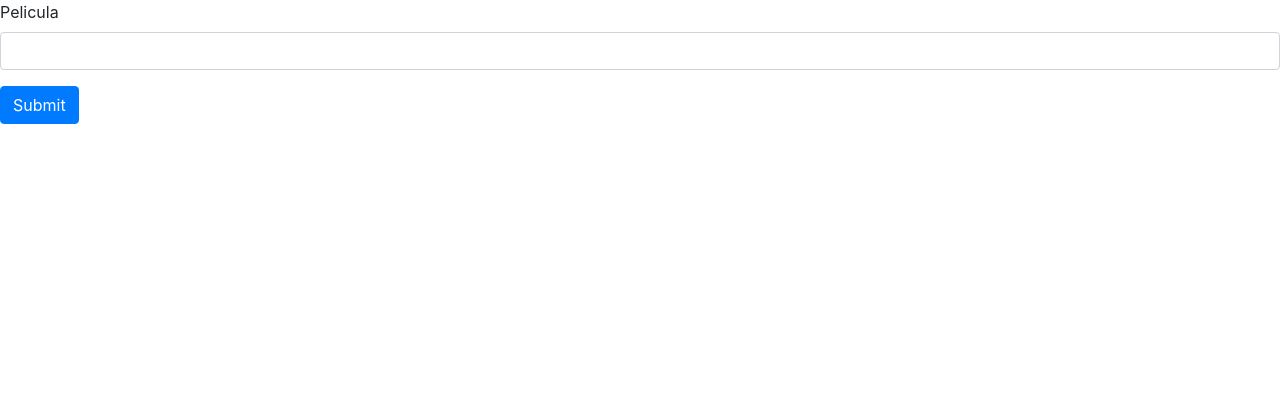
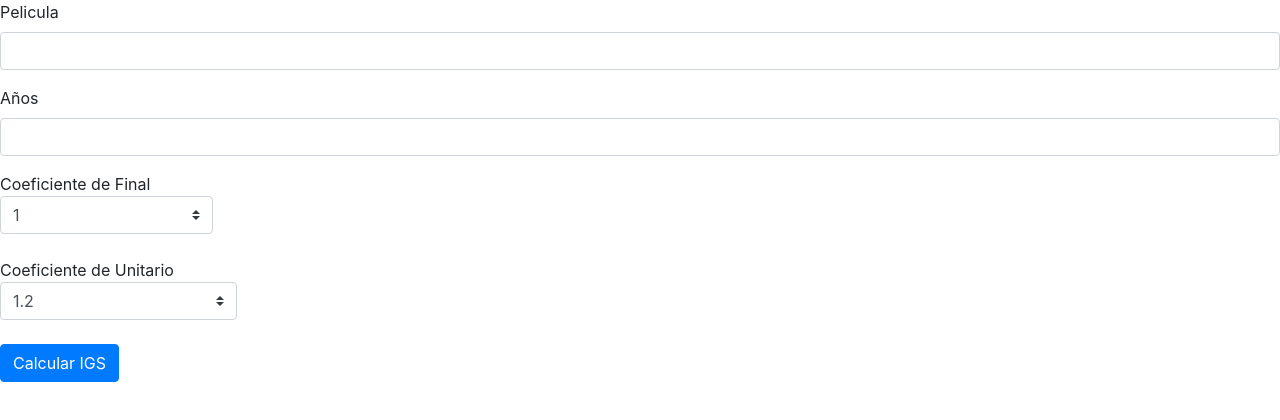
Before and after one commit to LeandroLuque/juego-con-react, a React app: page / in a window 1280 px wide. Built offline with nearby package versions, Linux system fonts and the light colour scheme.

Commit message:
añado handlers

```diff
--- a/src/components/Buscador.js
+++ b/src/components/Buscador.js
@@ -7,31 +7,55 @@ class Buscador extends Component {
     constructor(props) {
         super(props);
         this.state = {
-            value: "",
+            movie: "",
             est: 0,
-            cf: 0,
-            cu: 0,
-            ae: 0
+            cf: 1,
+            cu: 1.2,
+            ae: 0,
+            IGS: 0
         };
 
-        this.handleChange = this.handleChange.bind(this);
+        this.handleChangeMovie = this.handleChangeMovie.bind(this);
+        this.handleChangeYears = this.handleChangeYears.bind(this);
+        this.handleChangeCF = this.handleChangeCF.bind(this);
+        this.handleChangeCU = this.handleChangeCU.bind(this);
         this.handleSubmit = this.handleSubmit.bind(this);
     }
 
-    handleChange(event) {
-        this.setState({value: event.target.value});
+    handleChangeMovie(event) {
+        this.setState({movie: event.target.value});
+    }
+
+    handleChangeYears(event) {
+        this.setState({ae: event.target.value});
+    }
+
+    handleChangeCF(event) {
+        this.setState({cf: event.target.value});
+    }
+
+    handleChangeCU(event) {
+        this.setState({cu: event.target.value});
     }
 
     handleSubmit(event) {
+        alert(this.state.ae * 2);
         this.searchIMDB(this.state.value);
         event.preventDefault();
 
     }
 
     searchIMDB(movie){
-        get(movie, {apiKey:'ad7c9a90'})
+        get('Friends', {apiKey:'ad7c9a90'})
             .then(console.log)
             .catch(console.log);
+    }
+
+
+    calculateIGS(){
+        var temp = (this.state.est - 7) * this.state.cf * this.state.cu
+        temp =  temp / this.state.ae
+        this.setState({IGS:temp});
     }
 
 
@@ -42,10 +66,35 @@ class Buscador extends Component {
 
                 <div className="form-group">
                     <label>Pelicula</label>
-                    <input type="text" value={this.state.value} onChange={this.handleChange} className="form-control"/>
+                    <input type="text" onChange={this.handleChangeMovie} className="form-control"/>
                 </div>
 
-                <input type="submit" value="Submit" className='btn btn-primary'/>
+                <div className="form-group">
+                    <label>Años</label>
+                    <input type="number" onChange={this.handleChangeYears} className="form-control"/>
+                </div>
+
+                <div className="form-group">
+                    <label>
+                    Coeficiente de Final
+                    <select id="sltCF" className="custom-select" onChange={this.handleChangeCF} value={this.state.cf}>
+                        <option value="1">1</option>
+                        <option value="1.5">1.5</option>
+                    </select>
+                    </label>
+                </div>
+
+                <div className="form-group">
+                    <label>
+                    Coeficiente de Unitario
+                    <select className="custom-select" onChange={this.handleChangeCU} value={this.state.cu}>
+                        <option value="1.2">1.2</option>
+                        <option value="1">1</option>
+                    </select>
+                    </label>
+                </div>
+
+                <input type="submit" value="Calcular IGS" className='btn btn-primary'/>
           </form>
         );
     }
--- a/src/index.js
+++ b/src/index.js
@@ -6,6 +6,3 @@ ReactDOM.render(
   <Buscador/>,
   document.getElementById('app')
 );
-
-
-///ad7c9a90 api key
```
Also changed, not shown: dist/index.html.
